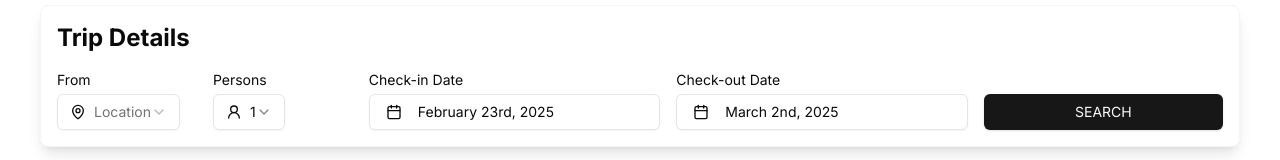
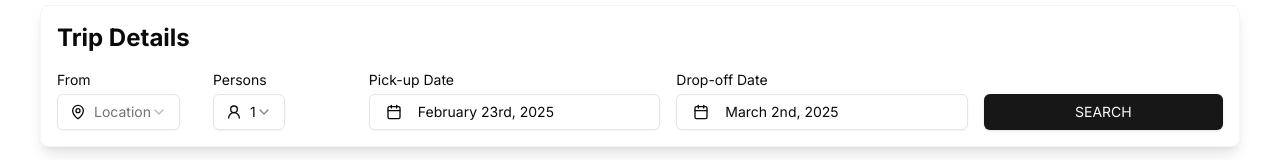
Before and after one commit to steve-rops/lux-van-rental, a Next.js app: page / in a window 1280 px wide. Shown: the part 479-639 px from the top of the page. Built offline with nearby package versions, Linux system fonts and the light colour scheme.

Commit message:
minor Search Component changes

```diff
--- a/app/(pages)/_components/Search.tsx
+++ b/app/(pages)/_components/Search.tsx
@@ -45,12 +45,11 @@ export default function Search() {
       checkOut: new Date(new Date().getTime() + oneWeekAhead),
     },
   });
+
+  const checkInDate = watch("checkIn");
+  const checkOutDate = watch("checkOut");
+
   const onSubmit: SubmitHandler<FormInputs> = (data) => console.log(data);
-
-  const checkInDate = watch("checkIn"); // Watch for check-in date changes
-  const checkOutDate = watch("checkOut"); // Watch for check-out date changes
-
-  console.log(errors);
 
   return (
     <form onSubmit={handleSubmit(onSubmit)}>
@@ -116,7 +115,7 @@ export default function Search() {
           {/* check-in */}
           <div className="w-full">
             <label className="block text-sm font-medium mb-1">
-              Check-in Date
+              Pick-up Date
             </label>
             <Controller
               name="checkIn"
@@ -135,7 +134,7 @@ export default function Search() {
                       {field.value ? (
                         format(field.value, "PPP")
                       ) : (
-                        <span>Pick a check-in date</span>
+                        <span>Pick a pick-up date</span>
                       )}
                     </Button>
                   </PopoverTrigger>
@@ -171,7 +170,7 @@ export default function Search() {
           {/* checkout */}
           <div className="w-full">
             <label className="block text-sm font-medium mb-1">
-              Check-out Date
+              Drop-off Date
             </label>
             <Controller
               name="checkOut"
```
